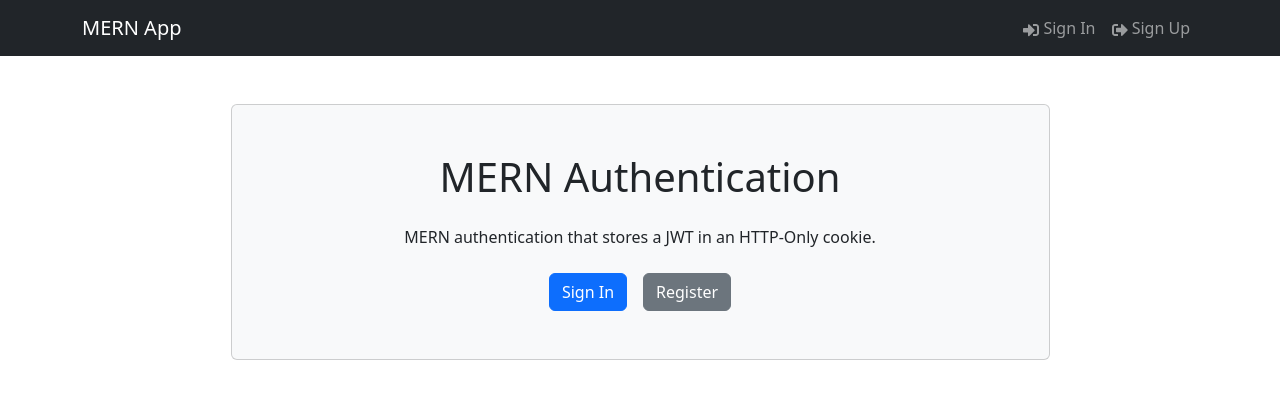
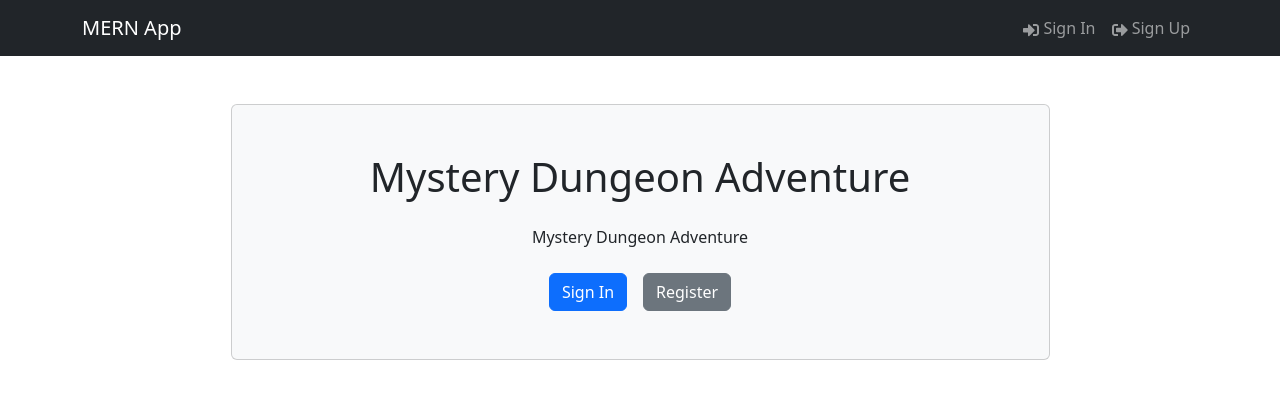
Before and after one commit to mikethemerchant/mystery-dungeon-adventure, a React (Vite) app in the folder frontend/: page / in a window 1280 px wide. Shown: the top 398 px of the page. Built offline with nearby package versions, Linux system fonts and the light colour scheme.

Commit message:
I don't understand the redux

```diff
--- a/frontend/src/components/AppMakeComp.js
+++ b/frontend/src/components/Dungeon.js
@@ -1,4 +1,4 @@
-import './App.css';
+/* import './App.css'; */
 import 'bootstrap/dist/css/bootstrap.min.css';
 import { Button } from 'reactstrap';
 import { useState, useEffect } from 'react';
@@ -9,7 +9,7 @@ import data from './data/monsters.json';
 import misses from './data/miss.json';
 import hits from './data/hit.json';
 
-function App() {
+function Dungeon() {
   const [arrayIndex, setArrayIndex] = useState(0);
   const [character, setCharacter] = useState(JSON.parse(window.localStorage.getItem('character')) || {name: 'enter name', hitpoints: 30, attack: 5, defence: 15, damage: 4})
   const [monster, setMonster] = useState(data[arrayIndex])
@@ -104,4 +104,4 @@ function App() {
   );
 }
 
-export default App;
+export default Dungeon;
--- a/frontend/src/components/Hero.jsx
+++ b/frontend/src/components/Hero.jsx
@@ -6,10 +6,9 @@ const Hero = () => {
     <div className=' py-5'>
       <Container className='d-flex justify-content-center'>
         <Card className='p-5 d-flex flex-column align-items-center hero-card bg-light w-75'>
-          <h1 className='text-center mb-4'>MERN Authentication</h1>
+          <h1 className='text-center mb-4'>Mystery Dungeon Adventure</h1>
           <p className='text-center mb-4'>
-            MERN authentication that stores a JWT in
-            an HTTP-Only cookie.
+            Mystery Dungeon Adventure
           </p>
           <div className='d-flex'>
             <LinkContainer to='/login'>
--- a/frontend/src/slices/authSlice.js
+++ b/frontend/src/slices/authSlice.js
@@ -1,4 +1,3 @@
-// missed this commit
 
 import { createSlice } from '@reduxjs/toolkit';
 
```
Also changed, not shown: frontend/src/screens/DungeonScreen.jsx (added, +11 -0 lines), 2 other files (tests, documents, lock files or other folders).
